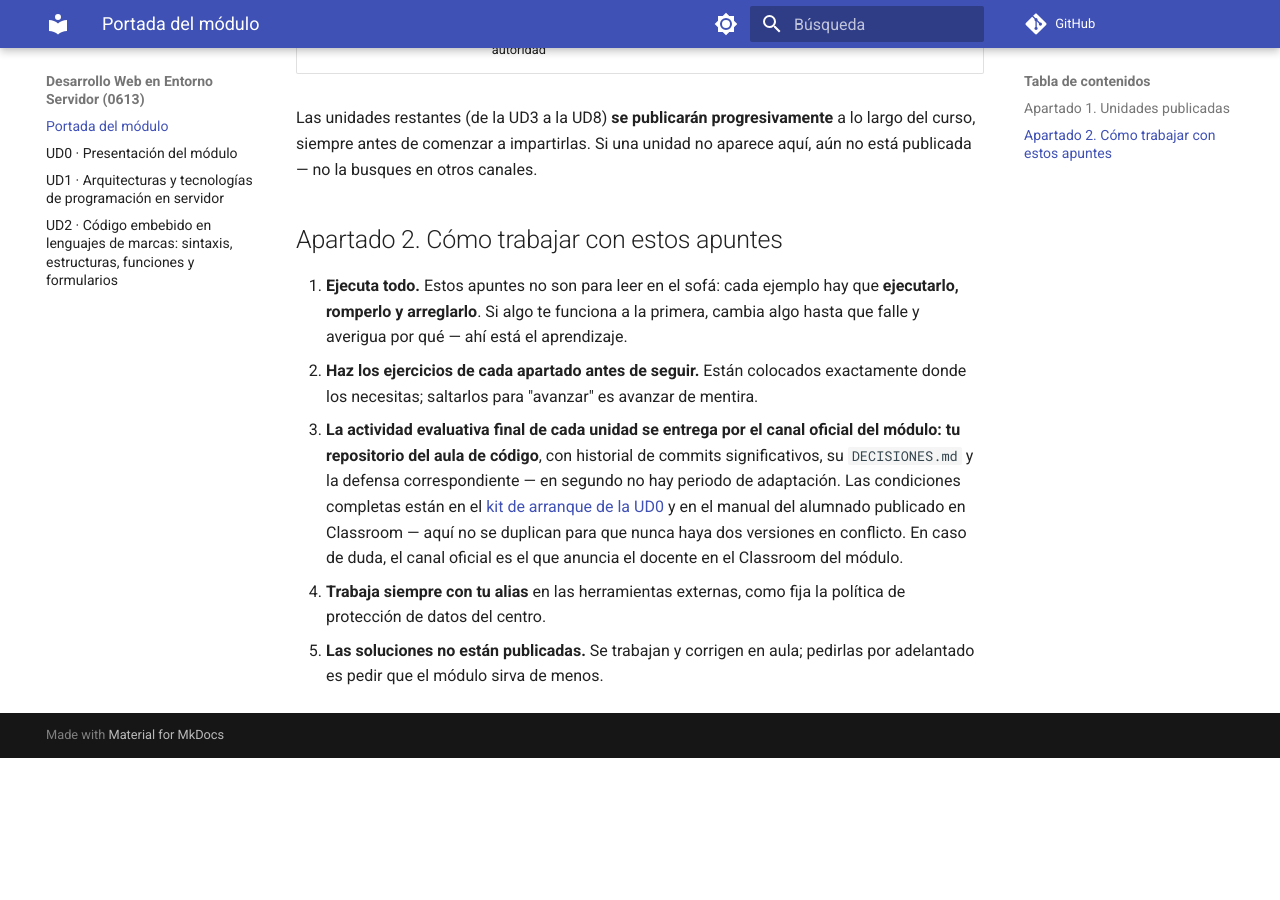
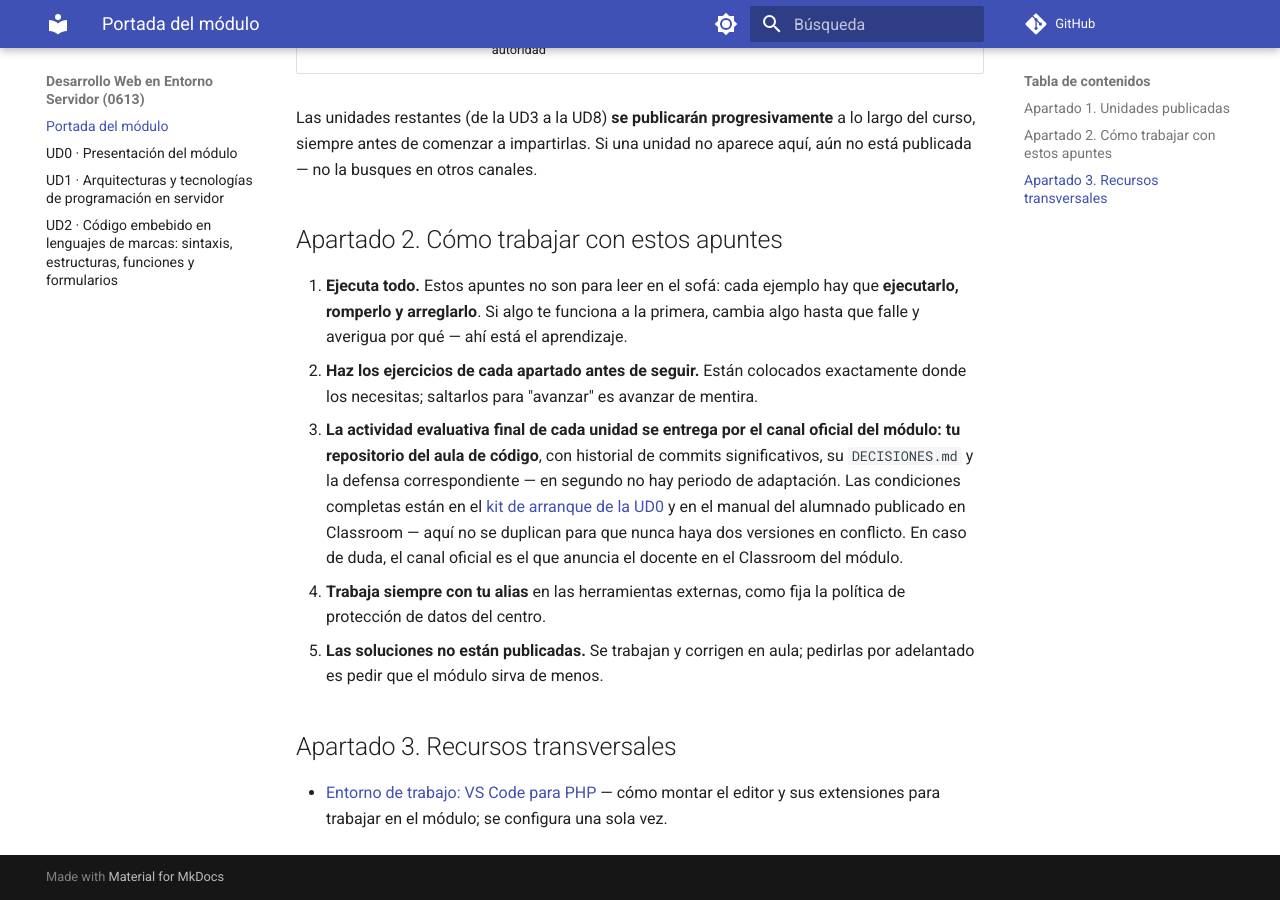
Before and after one commit to codigoRonin/apuntes-daw, an MkDocs documentation site: the page built from docs/desarrollo-web-en-entorno-servidor/index.md, in a window 1280 px wide and 900 px high, scrolled down 864 px. Built offline with MkDocs 1.6.1 and Material for MkDocs 9.7.7, drawn with Linux system fonts in a browser that asks for light colours; comment, search, counter and statistics services are not loaded; before the commit the page ends 1622 px from its top, so only the background shows below that.

```diff
--- a/docs/desarrollo-web-en-entorno-servidor/index.md
+++ b/docs/desarrollo-web-en-entorno-servidor/index.md
@@ -21,3 +21,7 @@ Las unidades restantes (de la UD3 a la UD8) **se publicarán progresivamente** a
 3. **La actividad evaluativa final de cada unidad se entrega por el canal oficial del módulo: tu repositorio del aula de código**, con historial de commits significativos, su `DECISIONES.md` y la defensa correspondiente — en segundo no hay periodo de adaptación. Las condiciones completas están en el [kit de arranque de la UD0](ud0-presentacion.md) y en el manual del alumnado publicado en Classroom — aquí no se duplican para que nunca haya dos versiones en conflicto. En caso de duda, el canal oficial es el que anuncia el docente en el Classroom del módulo.
 4. **Trabaja siempre con tu alias** en las herramientas externas, como fija la política de protección de datos del centro.
 5. **Las soluciones no están publicadas.** Se trabajan y corrigen en aula; pedirlas por adelantado es pedir que el módulo sirva de menos.
+
+## Apartado 3. Recursos transversales
+
+- [Entorno de trabajo: VS Code para PHP](../recursos/entorno-vscode-php.md) — cómo montar el editor y sus extensiones para trabajar en el módulo; se configura una sola vez.
--- a/mkdocs.yml
+++ b/mkdocs.yml
@@ -61,10 +61,11 @@ nav:
       - "Portada del módulo": big-data-e-inteligencia-artificial/index.md
       - "UD0 · Presentación del módulo": big-data-e-inteligencia-artificial/ud0-presentacion.md
       - "UD1 · Python para datos e IA: lenguaje especializado, entorno y librerías": big-data-e-inteligencia-artificial/ud1-python-datos-ia.md
-  - Proyecto Intermodular (0616):
-      - "Portada del módulo": proyecto-intermodular/index.md
-      - "Presentación del módulo": proyecto-intermodular/presentacion.md
-      - "Plantilla de anteproyecto (H1)": proyecto-intermodular/plantilla-anteproyecto.md
+ # - Proyecto Intermodular (0616):
+ #     - "Portada del módulo": proyecto-intermodular/index.md
+ #     - "Presentación del módulo": proyecto-intermodular/presentacion.md
+ #     - "Plantilla de anteproyecto (H1)": proyecto-intermodular/plantilla-anteproyecto.md
   - Recursos:
+      - "Entorno de trabajo: VS Code para PHP": recursos/entorno-vscode-php.md
       - "Guía rápida de draw.io": recursos/guia-drawio.md
       - "Estándar de estilo SQL": recursos/estandar-estilo-sql.md
```
Also changed, not shown: docs/index.md (+1 -0 lines), docs/recursos/entorno-vscode-php.md (added, +101 -0 lines).
